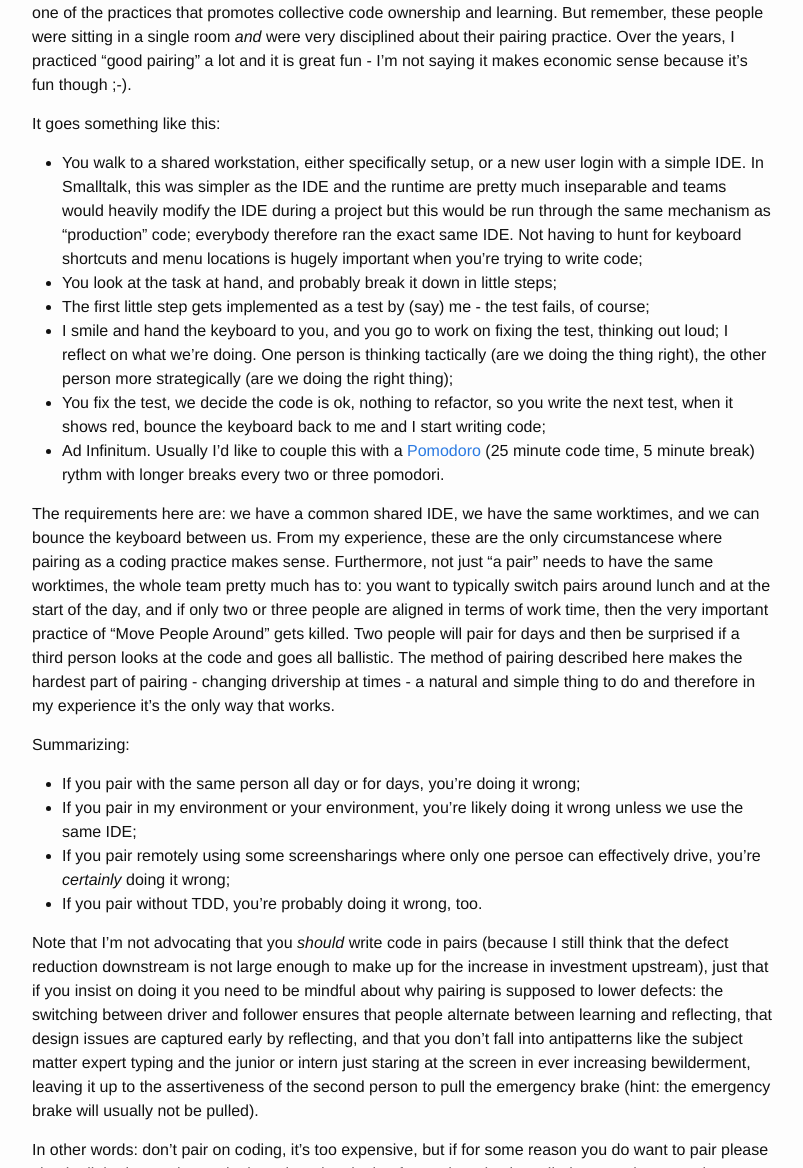
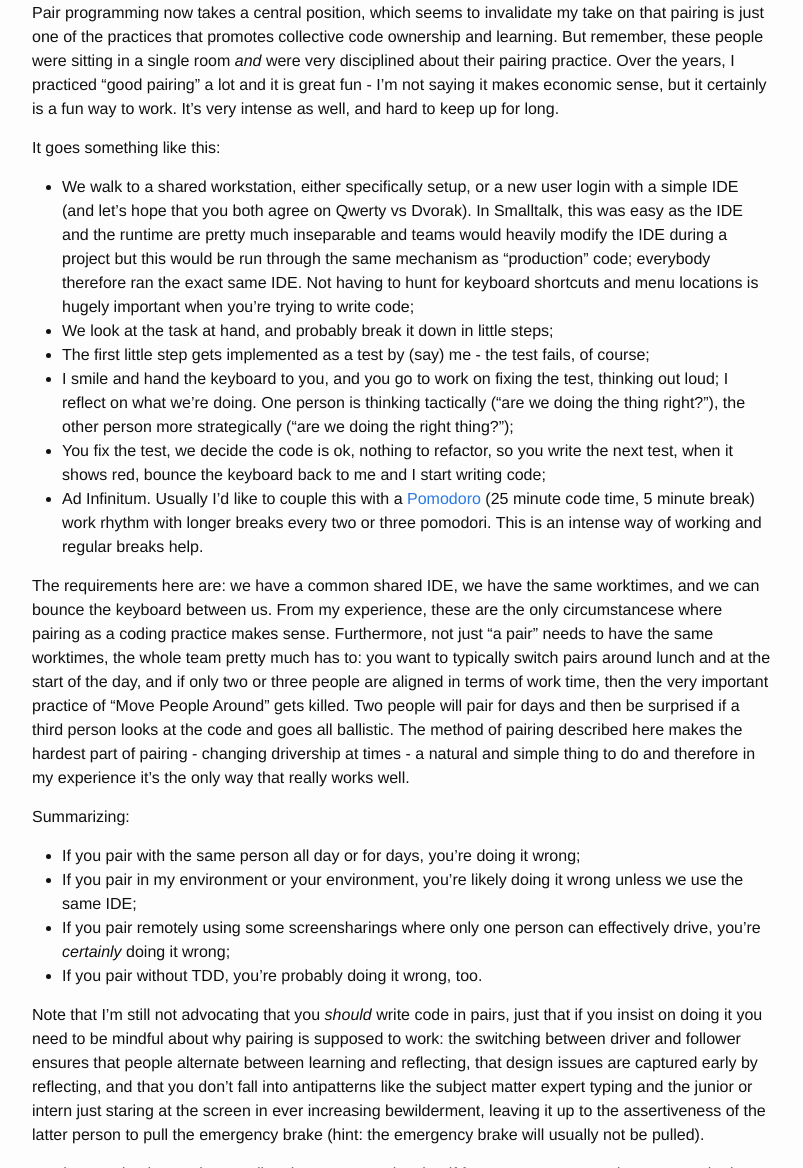
Before and after one commit to cdegroot/evrl, a Jekyll site: the page built from _posts/2018-02-21-pair-programming.markdown, in a window 1280 px wide and 1400 px high, scrolled down 2658 px. Shown: the part 232-1400 px from the top of the window, without its empty margins (238-1041 px from the left). Built offline with Jekyll 4.4.1, drawn with Linux system fonts in a browser that asks for light colours; comment, search, counter and statistics services are not loaded; some of the changed text lies outside the part shown; grey boxes are pictures that could not be loaded.

Commit message:
Small edit of pair programming article

```diff
--- a/_posts/2018-02-21-pair-programming.markdown
+++ b/_posts/2018-02-21-pair-programming.markdown
@@ -133,31 +133,33 @@
 promotes collective code ownership and learning. But remember, these
 people were sitting in a single room _and_ were very disciplined about
 their pairing practice. Over the years, I practiced "good pairing" a
-lot and it is great fun - I'm not saying it makes economic sense because
-it's fun though ;-).
+lot and it is great fun - I'm not saying it makes economic sense, but
+it certainly is a fun way to work. It's very intense as well, and hard
+to keep up for long.
 
 It goes something like this:
 
-* You walk to a shared workstation, either specifically setup, or a new
-user login with a simple IDE. In Smalltalk, this was simpler as the IDE
-and the runtime are pretty much inseparable and teams would heavily modify
-the IDE during a project but this would be run through the same mechanism
-as "production" code; everybody therefore ran the exact same IDE. Not having
-to hunt for keyboard shortcuts and menu locations is hugely important when
-you're trying to write code;
-* You look at the task at hand, and probably break it down in little steps;
+* We walk to a shared workstation, either specifically setup, or a
+new user login with a simple IDE (and let's hope that you both agree
+on Qwerty vs Dvorak). In Smalltalk, this was easy as the IDE and the
+runtime are pretty much inseparable and teams would heavily modify the
+IDE during a project but this would be run through the same mechanism as
+"production" code; everybody therefore ran the exact same IDE. Not having
+to hunt for keyboard shortcuts and menu locations is hugely important
+when you're trying to write code;
+* We look at the task at hand, and probably break it down in little steps;
 * The first little step gets implemented as a test by (say) me - the
 test fails, of course;
 * I smile and hand the keyboard to you, and you go to work on fixing the
 test, thinking out loud; I reflect on what we're doing. One person is
-thinking tactically (are we doing the thing right), the other person more
-strategically (are we doing the right thing);
+thinking tactically ("are we doing the thing right?"), the other person more
+strategically ("are we doing the right thing?");
 * You fix the test, we decide the code is ok, nothing to refactor, so you
 write the next test, when it shows red, bounce the keyboard back to me
 and I start writing code;
 * Ad Infinitum. Usually I'd like to couple this with a [Pomodoro](https://francescocirillo.com/pages/pomodoro-technique) (25 minute
-code time, 5 minute break) rythm with longer breaks every two or three
-pomodori.
+code time, 5 minute break) work rhythm with longer breaks every two or three
+pomodori. This is an intense way of working and regular breaks help.
 
 The requirements here are: we have a common shared IDE, we have the
 same worktimes, and we can bounce the keyboard between us. From my
@@ -169,30 +171,30 @@
 gets killed. Two people will pair for days and then be surprised if a third person
 looks at the code and goes all ballistic. The method of pairing described here makes
 the hardest part of pairing - changing drivership at times - a natural and simple
-thing to do and therefore in my experience it's the only way that works.
+thing to do and therefore in my experience it's the only way that really works well.
 
 Summarizing:
 * If you pair with the same person all day or for days, you're doing it wrong;
 * If you pair in my environment or your environment, you're likely doing it wrong unless we use the same IDE;
-* If you pair remotely using some screensharings where only one persoe can effectively drive, you're _certainly_
+* If you pair remotely using some screensharings where only one person can effectively drive, you're _certainly_
 doing it wrong;
 * If you pair without TDD, you're probably doing it wrong, too.
 
-Note that I'm not advocating that you _should_ write code in pairs
-(because I still think that the defect reduction downstream is not large
-enough to make up for the increase in investment upstream), just that
+Note that I'm still not advocating that you _should_ write code in pairs,
+just that
 if you insist on doing it you need to be mindful about why pairing is
-supposed to lower defects: the switching between driver and follower
+supposed to work: the switching between driver and follower
 ensures that people alternate between learning and reflecting, that
 design issues are captured early by reflecting, and that you don't fall
 into antipatterns like the subject matter expert typing and the junior
 or intern just staring at the screen in ever increasing bewilderment,
-leaving it up to the assertiveness of the second person to pull the
+leaving it up to the assertiveness of the latter person to pull the
 emergency brake (hint: the emergency brake will usually not be pulled).
 
 In other words: don't pair on coding, it's too expensive, but if for some reason you
 do want to pair please check all the boxes that make it work and make it a fun and
-productive, albeit expensive, experience.
+productive, albeit expensive, experience. And do have a good explanation about why
+you think spending the extra money is worth it :)
 
 ## Other ways to do the same
 
@@ -255,23 +258,27 @@
 * Ramp-up of a new team member. Lots of setup needs to be done, and
 that is never documented to the extent that a newcomer can go at it
 alone. Also, ramp-up work can be less synthetic if you start collaborating
-on real work - the new member should feel part of the team quicker and
+on real work - the new member will feel part of the team quicker and
 get an early sense they're contributing, which is typically not the case
 if your first month consists of fixing P4 tickets. Having the first two weeks
 of onboarding consist of a lot of planned collaborative work can really speed
 up the process. Investment here pays off, so the arguments on cost don't hold.
 * Specific learning. A team member lacks a skill, maybe for the specific ticket
-that just got pulled in, and is the only member that has this; do a 1:1 knowledge
+that just got pulled in, and is the only member that has this knowledge gap. Do a 1:1 knowledge
 dump session where a more experienced person can guide. However, if more than
-one team member is lacking knowledge, skills, 1:1 sessions don't really scale
+one team member is lacking knowledge or skills, 1:1 sessions don't really scale
 well so start with a tech talk, a group session, writing docs, collecting
 materials for self-guided study, etcetera.
 
-People often argue that spikes and other off-the-beaten-path work should be done in pairs, but I disagree:
-spikes are tentative, throw-away work, often involve a lot of reading and puzzling and surfing the
-web (an activity which used to be called "desk research" but now is basically just hanging around in Google),
-etcetera. I've tried that in pairs, but it's inconvenient (reading speeds differ too much, etcetera) and
-by doubling the investment in a spike you're not necessarily get a better outcome.
+People often argue that spikes and other off-the-beaten-path work should
+be done in pairs, but I disagree: spikes are tentative, throw-away work,
+often involve a lot of reading and puzzling and surfing the web (an
+activity which used to be called "desk research" but now is basically just
+hanging around in Google), and so on. I've tried that in pairs, but it's
+inconvenient (reading speeds differ too much, meaningful collaboration on
+finding docs is hard) and by doubling the investment in a spike you're
+not necessarily get a better outcome. Let one person go at it for one
+or two days and have them report back to the team during stand-up.
 
 ## Team bonding
 
@@ -280,16 +287,15 @@
 at some form of cohesion, and I think a good scrum master or agile coach should be
 primarily responsible for identifying the average need, working with outliers to
 bring them to the average (or at least convince them to "play along"), and take it
-from there. Pairing _may_ be a tool in the toolbox, a reason I think it's a good
-idea to do it with new team members for a short period to get to know everybody,
+from there. Pairing _may_ be a tool in the toolbox,
 but it's not a panacea and certainly not a tool that should just be deployed
 nilly-willy because "team cohesion". Some teams will be sufficiently cohesive
-without any work, some just need some work shuffling, and some need actual work; my
+without any work, some just need some ticket shuffling, and some need actual work; my
 preference is to let the agile coach figure out what's needed and work with the team
 on explicit and tailored practices rather than just waste a lot of the company's
 money on pairing.
 
-# Conclusion and TL;DR
+## TL;DR
 
 Pairing has one known downside: doubling the cost of development time
 and thus potentially halving a team's velocity. The advertised benefits
```
Also changed, not shown: other parts of _posts/2018-02-21-pair-programming.markdown (+6 -5 lines), Gemfile.lock (deleted).
